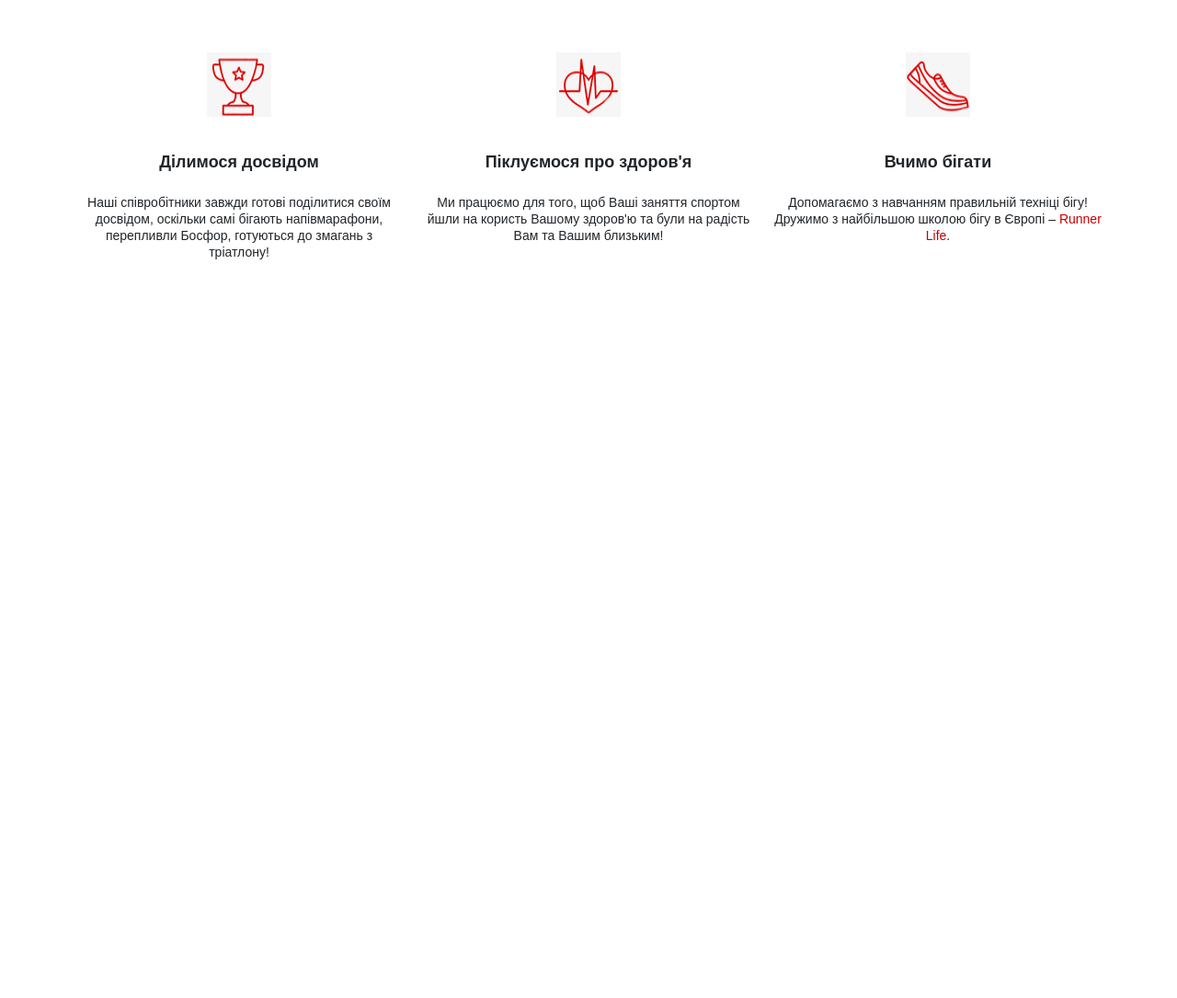
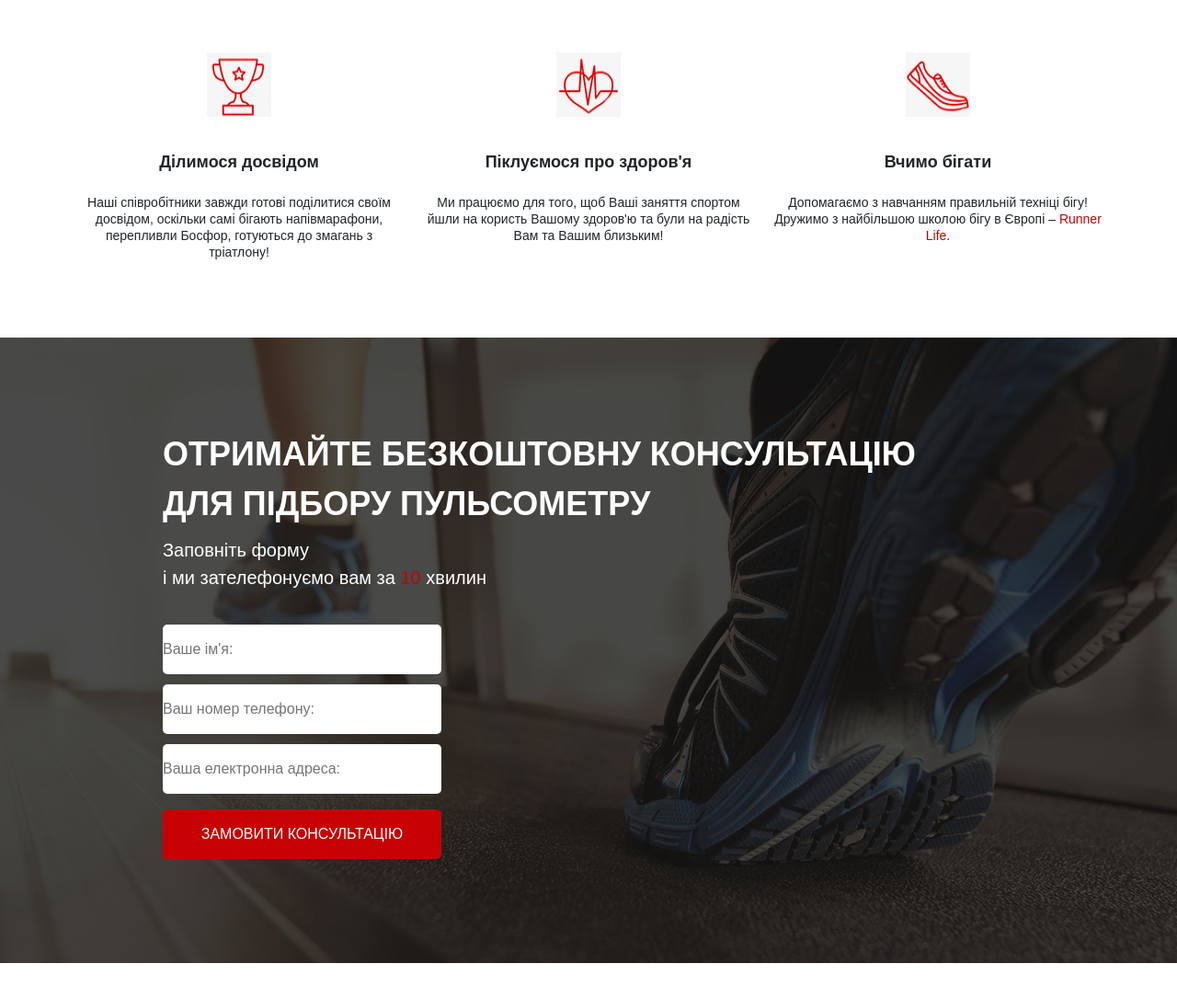
Before and after one commit to YevhenBekir/healthylife, a website: page src/index.html in a window 1280 px wide. Shown: the part 753-1838 px from the top of the page at 92% size. Before the commit the page ends 1036 px from the top, so only its background shows below. Drawn offline with nearby package versions, Linux system fonts and the light colour scheme; a web font is replaced by a local one.

Commit message:
Third screen was created, lets working with fourth screen

```diff
--- a/src/index.html
+++ b/src/index.html
@@ -46,7 +46,7 @@
                                 </div>
                             </div>
 
-                            <div class="col-md-2 offset-md-1">
+                            <div class="col-md-3 offset-md-1">
                                 <div class="header__contacts">
                                     <a href="tel:380686563613" class="tel-number">+38 (068) 65-63-613</a>
                                     <button class="call-button">
@@ -59,7 +59,7 @@
 
                     <div class="first-screen__info">
                         <div class="row">
-                            <div class="col-md-5 offset-md-5">
+                            <div class="col-md-6 offset-md-5">
                                 <div class="info__titles">
                                     <div class="titles-title">
                                         Підбір пульсометру
@@ -70,7 +70,7 @@
                                 </div>
                             </div>
 
-                            <div class="col-md-4 offset-md-6">
+                            <div class="col-md-5 offset-md-6">
                                 <div class="info__icons">
                                     <div class="icons__timer">
                                         <img src="./assets/header_icons/timer.png" alt="timer_icon">
@@ -102,7 +102,7 @@
                                 </div>
                             </div>
 
-                            <div class="col-md-4 offset-md-6">
+                            <div class="col-md-5 offset-md-6">
                                 <div class="info__buttons">
                                     <button class="consult-button">
                                         Замовити консультацію
@@ -174,6 +174,49 @@
         </div>
     </section>
 
-    <section class="third-screen"></section>
+    <section class="third-screen">
+        <div class="container">
+
+            <div class="third-screen__titles">
+                <div class="third-screen__titles-title">
+                    <div class="row">
+                        <div class="col-md-9 offset-md-1">
+                            Отримайте безкоштовну консультацію<br>
+                            Для підбору пульсометру
+                        </div>
+                    </div>
+                </div>
+
+                <div class="third-screen__titles-subtitle">
+                    <div class="row">
+                        <div class="col-md-5 offset-md-1">
+                            Заповніть форму<br>
+                            і ми зателефонуємо вам за <span class="sub-10">10</span> хвилин
+                        </div>
+                    </div>
+                </div>
+            </div>
+
+            <div class="third-screen__form">
+                <div class="row">
+                    <div class="col-md-4 offset-md-1">
+                        <form action="#" >
+                            <input type="text" name="name" class="form-name" placeholder="Ваше ім'я: ">
+
+                            <input type="number" name="number" class="form-number" placeholder="Ваш номер телефону: ">
+
+                            <input type="email" name="email" class="form-email" placeholder="Ваша електронна адреса: ">
+
+                            <input type="submit" name="submit" class="form-button" value="Замовити консультацію">
+                        </form>
+                    </div>
+                </div>
+            </div>
+        </div>
+    </section>
+
+    <section class="fourth-screen">
+
+    </section>
 </body>
 </html>
--- a/src/sass/style.sass
+++ b/src/sass/style.sass
@@ -142,6 +142,7 @@
                     color: $white
 
 .second-screen
+    min-height: 470px
     padding-top: 70px
     .adventages
         .adventage__title
@@ -183,3 +184,47 @@
             font-size: 14px
             line-height: 18px
             margin-top: 20px
+.third-screen
+    min-height: 680px
+    padding-top: 100px
+    background: url('../assets/img/bg_2.jpg') center (center/cover) no-repeat
+    .third-screen__titles
+        text-align: left
+        color: $white
+        .third-screen__titles-title
+            font-weight: 700
+            font-size: 36px
+            line-height: 54px
+            text-transform: uppercase
+        .third-screen__titles-subtitle
+            font-weight: 300
+            font-size: 20px
+            line-height: 30px
+            margin-top: 8px
+            .sub-10
+                color: $red
+    .third-screen__form
+        margin-top: 36px
+        form
+
+            input
+                width: 303px
+                height: 54px
+                border-radius: 5px
+                margin-bottom: 11px
+                border: none
+                &:nth-child(3)
+                    margin-bottom: 0
+                    margin-bottom: 17px
+                &:last-child
+                    margin-bottom: 0
+            .form-button
+                background-color: $red
+                color: $white
+                text-transform: uppercase
+                border: none
+                font-weight: 500
+                font-size: 16px
+                line-height: 16px
+.fourth-screen
+    min-height: 2900px
```
Also changed, not shown: src/css/style.css, 1 other file.
